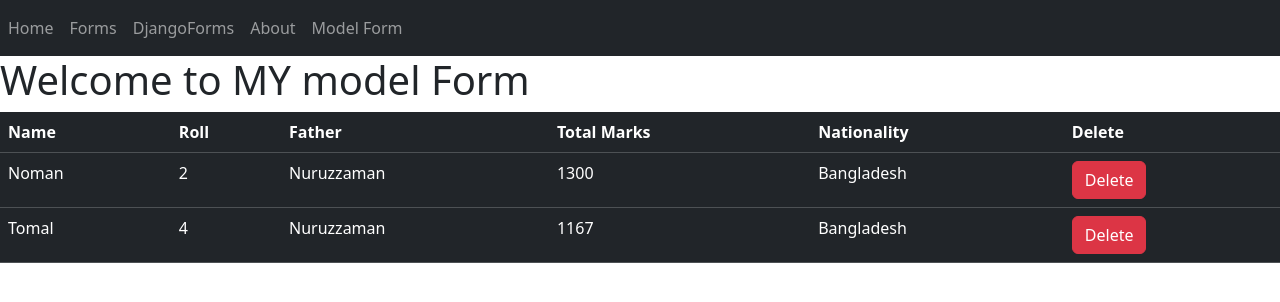
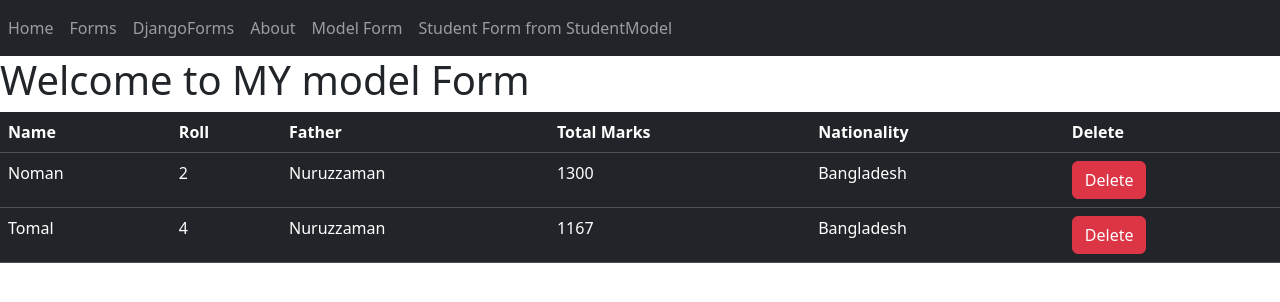
Before and after one commit to talatmcc/week-4, a Django app: page /model_form/ in a window 1280 px wide. Shown: the top 302 px of the page. Run offline with Django 5.2, Linux system fonts and the light colour scheme; data comes from the database, SQL or seed files in the repository; both versions use the stored data as it was after the commit; some libraries are stand-ins or nearby versions.

Commit message:
Student form using StudentModel is added

```diff
--- a/practice_1/first_app/models.py
+++ b/practice_1/first_app/models.py
@@ -22,6 +22,15 @@ class MyModel(models.Model):
     def __str__(self):
         return self.name
 
+class StudentModel(models.Model):
+    name = models.CharField(max_length=100)
+    roll = models.IntegerField(primary_key=True)
+    school_name = models.CharField(max_length=100)
+    average_marks = models.IntegerField
+
+    def __str__(self):
+        return self.name
+
 class Student(models.Model):
     name = models.CharField(max_length=100)
     roll = models.IntegerField(primary_key=True)
--- /dev/null
+++ b/practice_1/first_app/templates/first_app/student_form.html
@@ -0,0 +1,6 @@
+{% extends "base.html" %}
+
+{% block content %}
+    <h1>Welcome to Home!</h1>
+    {{StudentForm}}
+{% endblock %}
--- a/practice_1/first_app/urls.py
+++ b/practice_1/first_app/urls.py
@@ -3,6 +3,7 @@ from . import views
 
 urlpatterns = [
     path('', views.index, name='home'),
+    path('student_form/', views.studentFrom, name='student-form'),
     path('about/', views.about, name='about'),
     path('form/', views.form, name='form'),
     path('django_form/', views.django_form, name='Django-form'),
--- a/practice_1/first_app/views.py
+++ b/practice_1/first_app/views.py
@@ -1,12 +1,17 @@
 from django.shortcuts import render,redirect
 from .forms import contactForm
 from . import models
+from first_app.student_form import StudentForm
 
 
 
 def index(request):
     Student = models.Student.objects.all()
     return render(request, "first_app/index.html" , {"data": Student})
+
+def studentFrom(request):
+    std = StudentForm()
+    return render(request, "first_app/student_form.html" , {"StudentForm": std})
 
 def delete_student(request, roll):
     student = models.Student.objects.get( pk = roll)
--- a/practice_1/templates/base.html
+++ b/practice_1/templates/base.html
@@ -44,6 +44,9 @@
           <li class="nav-item">
             <a class="nav-link " href="{% url 'model-form' %}">Model Form</a>
           </li>
+          <li class="nav-item">
+            <a class="nav-link " href="{% url 'student-form' %}">Student Form from StudentModel</a>
+          </li>
         </ul>
       </div>
     </nav>
```
Also changed, not shown: practice_1/first_app/student_form.py (added, +7 -0 lines), practice_1/db.sqlite3, practice_1/first_app/migrations/0004_studentmodel.py (added).
